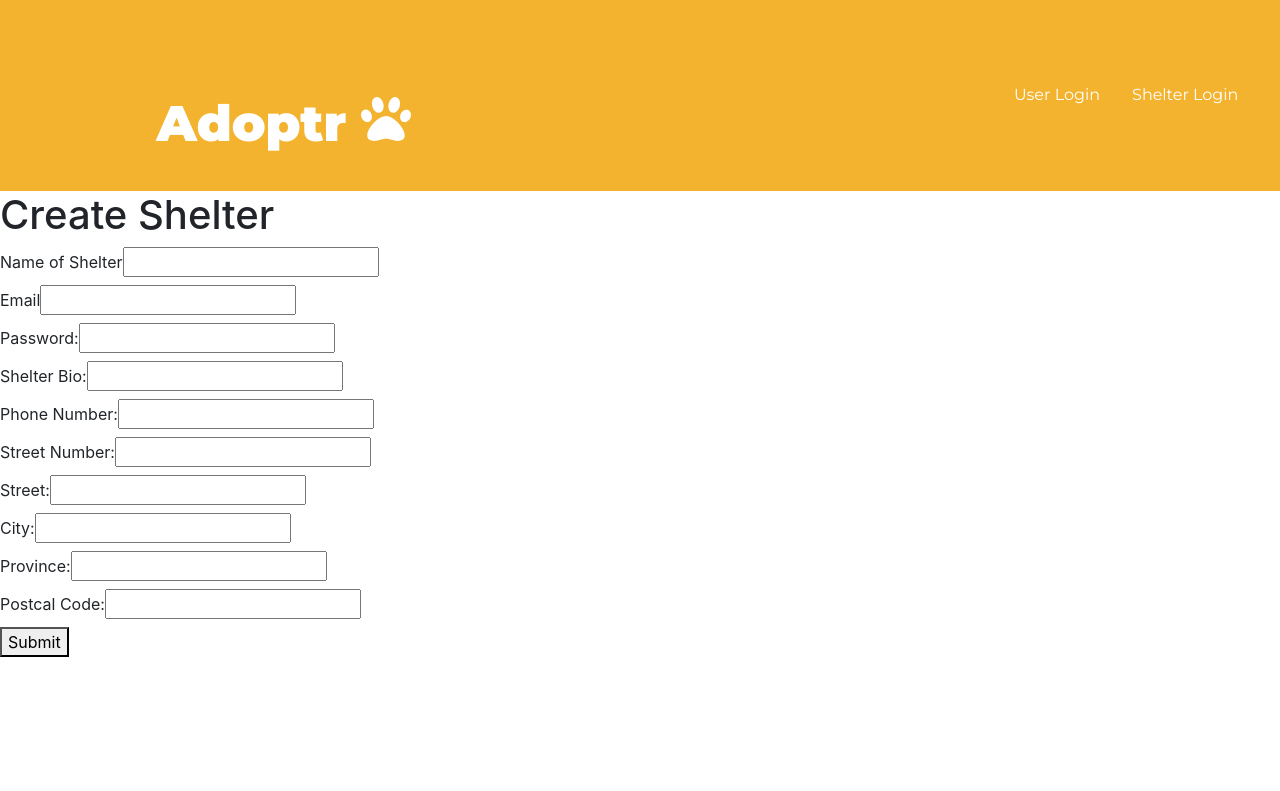
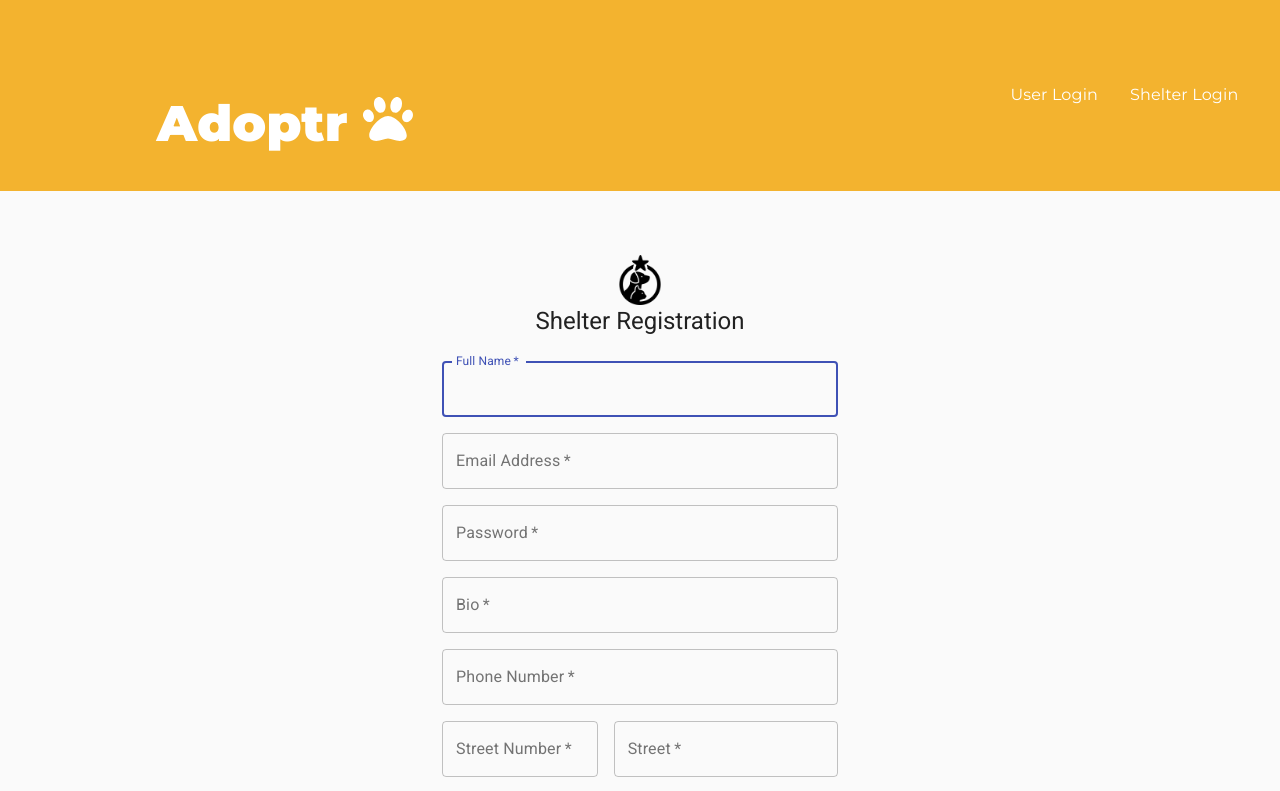
Before and after one commit to GrandMothersill/adoptr, a React (Create React App) app in the folder adoptr-frontend/: page /shelters in a window 1280 px wide. Shown: the top 791 px of the page. Built offline with nearby package versions, Linux system fonts and the light colour scheme; no server answers.

Commit message:
done styling register pages

```diff
--- a/adoptr-frontend/src/components/UserLogin.js
+++ b/adoptr-frontend/src/components/UserLogin.js
@@ -1,5 +1,6 @@
 import React, {useState} from 'react';
 import axios from "axios";
+import { Redirect } from "react-router-dom";
 import Button from '@material-ui/core/Button';
 import CssBaseline from '@material-ui/core/CssBaseline';
 import TextField from '@material-ui/core/TextField';
@@ -8,12 +9,11 @@ import Grid from '@material-ui/core/Grid';
 import Typography from '@material-ui/core/Typography';
 import { makeStyles } from '@material-ui/core/styles';
 import Container from '@material-ui/core/Container';
-import { Redirect } from "react-router-dom";
 import { Spring } from "react-spring/renderprops";
 import { FontAwesomeIcon } from '@fortawesome/react-fontawesome';
 import { faPaw } from '@fortawesome/free-solid-svg-icons';
+import animals from "../images/animals.png";
 import "../styles/Login.css"
-import animals from "../images/animals.png";
 
 const useStyles = makeStyles((theme) => ({
   paper: {
--- a/adoptr-frontend/src/components/UserMatches.js
+++ b/adoptr-frontend/src/components/UserMatches.js
@@ -1,5 +1,6 @@
 import React, { useState, useEffect } from "react"
 import axios from "axios"
+import { Redirect } from "react-router-dom";
 import Dashboard from "./Dashboard";
 import Card from 'react-bootstrap/Card';
 import Button from 'react-bootstrap/Button';
@@ -7,6 +8,7 @@ import Button from 'react-bootstrap/Button';
 function UserMatches(props) {
   const [loading, setLoading] = useState(true);
   let profiles;
+
 
   useEffect(() => {
     // async function fetchData() {
@@ -26,6 +28,12 @@ function UserMatches(props) {
     // }
 
     // fetchData();
+
+    if (!props.state.type) {
+      return <Redirect to="/" />
+    } else if (props.state.type === "user") {
+      return <Redirect to="/landing" />
+    }
 
     axios
     .get(`http://localhost:3001/matches/user/?userID=${props.state.account._id}`)
--- a/adoptr-frontend/src/components/shelterRegistration.js
+++ b/adoptr-frontend/src/components/shelterRegistration.js
@@ -1,8 +1,39 @@
 import React, { useState, useEffect } from 'react';
 import axios from "axios";
 import { Redirect } from "react-router-dom"
+import Button from '@material-ui/core/Button';
+import CssBaseline from '@material-ui/core/CssBaseline';
+import TextField from '@material-ui/core/TextField';
+import Link from '@material-ui/core/Link';
+import Grid from '@material-ui/core/Grid';
+import Typography from '@material-ui/core/Typography';
+import { makeStyles } from '@material-ui/core/styles';
+import Container from '@material-ui/core/Container';
+import animals from "../images/animals.png";
+import "../styles/Login.css"
+
+const useStyles = makeStyles((theme) => ({
+    paper: {
+      marginTop: theme.spacing(8),
+      display: 'flex',
+      flexDirection: 'column',
+      alignItems: 'center',
+    },
+    avatar: {
+      margin: theme.spacing(1),
+      backgroundColor: theme.palette.secondary.main,
+    },
+    form: {
+      width: '100%', // Fix IE 11 issue.
+      marginTop: theme.spacing(3),
+    },
+    submit: {
+      margin: theme.spacing(3, 0, 2),
+    },
+  }));
 
 function ShelterRegistration(props) {
+    const classes = useStyles();
     const [landingRedirect, setLandingRedirect] = useState(false);
     const [name, setName] = useState("");
     const [email, setEmail] = useState("");
@@ -87,110 +118,166 @@ function ShelterRegistration(props) {
     }
 
     return (
-        <form onSubmit={handleSubmit}>
-            <h1>Create Shelter</h1>
-            <label>
-                Name of Shelter
-                <input
+    <Container component="main" maxWidth="xs">
+      <CssBaseline />
+      <div className={classes.paper}>
+        <img className="animals" src={animals} alt="animals"/>
+        <Typography component="h1" variant="h5">
+          Shelter Registration
+        </Typography>
+        <form className={classes.form} noValidate onSubmit={handleSubmit}>
+          <Grid container spacing={2}>
+            <Grid item xs={12}>
+              <TextField
+                variant="outlined"
+                required
+                fullWidth
+                id="name"
+                label="Full Name"
                 name="name"
+                autoComplete="name"
+                onChange={e => setName(e.target.value)}
+                autoFocus
+              />
+            </Grid>
+            <Grid item xs={12}>
+              <TextField
+                variant="outlined"
+                required
+                fullWidth
+                name="email"
+                label="Email Address"
                 type="text"
-                    value={name}
-                    onChange={e => setName(e.target.value)}
-                    required />
-            </label>
-            <br></br>
-            <label>
-                Email
-                <input
-                    name="email"
-                    type="email"
-                    value={email}
+                id="email"
+                autoComplete="email"
                 onChange={e => setEmail(e.target.value)}
-                    required />
-            </label>
-            <br></br>
-            <label>
-                Password:
-                <input
+              />
+            </Grid>
+            <Grid item xs={12}>
+              <TextField
+                variant="outlined"
+                required
+                fullWidth
                 name="password"
+                label="Password"
                 type="password"
-                    value={password}
+                id="password"
+                autoComplete="password"
                 onChange={e => setPassword(e.target.value)}
-                    required />
-            </label>
-            <br></br>
-            <label>
-                Shelter Bio:
-                <input
+              />
+            </Grid>
+            <Grid item xs={12}>
+              <TextField
+                variant="outlined"
+                required
+                fullWidth
                 name="bio"
+                label="Bio"
                 type="text"
-                    value={bio}
+                id="bio"
+                autoComplete="bio"
                 onChange={e => setBio(e.target.value)}
-                    required />
-            </label>
-            <br></br>
-            <label>
-                Phone Number:
-                <input
+              />
+            </Grid>
+            <Grid item xs={12}>
+              <TextField
+                variant="outlined"
+                required
+                fullWidth
                 name="phone"
-                    type="phoneNumber"
-                    value={phone}
+                label="Phone Number"
+                type="tel"
+                id="phone"
+                autoComplete="phone"
                 onChange={e => setPhone(e.target.value)}
-                    required />
-            </label>
-            <br></br>
-            <label>
-                Street Number:
-                <input
-                    name="street_number"
+              />
+            </Grid>
+            <Grid item xs={12} sm={5}>
+              <TextField
+                variant="outlined"
+                required
+                fullWidth
+                name="number"
+                label="Street Number"
                 type="text"
-                    value={streetNumber}
+                id="number"
+                autoComplete="number"
                 onChange={e => setStreetNumber(e.target.value)}
-                    required />
-            </label>
-            <br></br>
-            <label>
-                Street:
-                <input
+              />
+            </Grid>
+            <Grid item xs={12} sm={7}>
+              <TextField
+                variant="outlined"
+                required
+                fullWidth
                 name="street"
+                label="Street"
                 type="text"
-                    value={street}
+                id="street"
+                autoComplete="street"
                 onChange={e => setStreet(e.target.value)}
-                    required />
-            </label>
-            <br></br>
-            <label>
-                City:
-                <input
+              />
+            </Grid>
+            <Grid item xs={12}>
+              <TextField
+                variant="outlined"
+                required
+                fullWidth
                 name="city"
+                label="City"
                 type="text"
-                    value={city}
+                id="city"
+                autoComplete="city"
                 onChange={e => setCity(e.target.value)}
-                    required />
-            </label>
-            <br></br>
-            <label>
-                Province:
-                <input
+              />
+            </Grid>
+            <Grid item xs={12} sm={6}>
+              <TextField
+                variant="outlined"
+                required
+                fullWidth
                 name="province"
+                label="Province"
                 type="text"
-                    value={province}
+                id="province"
+                autoComplete="province"
                 onChange={e => setProvince(e.target.value)}
-                    required />
-            </label>
-            <br></br>
-            <label>
-                Postcal Code:
-                <input
-                    name="address"
+              />
+            </Grid>
+            <Grid item xs={12} sm={6}>
+              <TextField
+                variant="outlined"
+                required
+                fullWidth
+                name="code"
+                label="Postal Code"
                 type="text"
-                    value={postalCode}
+                id="code"
+                autoComplete="code"
                 onChange={e => setPostalCode(e.target.value)}
-                    required />
-            </label>
-            <br></br>
-            <button>Submit</button>
+              />
+            </Grid>
+          </Grid>
+          <Button
+            type="submit"
+            fullWidth
+            variant="contained"
+            color="primary"
+            className={classes.submit}
+            style={{"background-color": "black"}}
+          >
+            Sign Up
+          </Button>
+          <Grid container>
+            <Grid item>
+              <Link href="/shelterlogin" variant="body2" style={{"color": "black"}}>
+                Already have an account? Login
+              </Link>
+            </Grid>
+          </Grid>
         </form>
+      </div>
+    </Container>
     );
 }
 
--- a/adoptr-frontend/src/components/userRegistration.js
+++ b/adoptr-frontend/src/components/userRegistration.js
@@ -1,8 +1,39 @@
 import React, { useState } from 'react';
 import axios from "axios";
 import { Redirect } from "react-router-dom"
+import Button from '@material-ui/core/Button';
+import CssBaseline from '@material-ui/core/CssBaseline';
+import TextField from '@material-ui/core/TextField';
+import Link from '@material-ui/core/Link';
+import Grid from '@material-ui/core/Grid';
+import Typography from '@material-ui/core/Typography';
+import { makeStyles } from '@material-ui/core/styles';
+import Container from '@material-ui/core/Container';
+import animals from "../images/animals.png";
+import "../styles/Login.css"
+
+const useStyles = makeStyles((theme) => ({
+    paper: {
+      marginTop: theme.spacing(8),
+      display: 'flex',
+      flexDirection: 'column',
+      alignItems: 'center',
+    },
+    avatar: {
+      margin: theme.spacing(1),
+      backgroundColor: theme.palette.secondary.main,
+    },
+    form: {
+      width: '100%', // Fix IE 11 issue.
+      marginTop: theme.spacing(3),
+    },
+    submit: {
+      margin: theme.spacing(3, 0, 2),
+    },
+  }));
 
 function UserRegistration(props) {
+    const classes = useStyles();
     const [landingRedirect, setLandingRedirect] = useState(false);
     const [name, setName] = useState("");
     const [email, setEmail] = useState("");
@@ -51,51 +82,88 @@ function UserRegistration(props) {
     }
 
     return (
-        <form onSubmit={handleSubmit}>
-            <h1>Create Account</h1>
-            <label>
-                Full Name
-                <input
+    <Container component="main" maxWidth="xs">
+      <CssBaseline />
+      <div className={classes.paper}>
+        <img className="animals" src={animals} alt="animals"/>
+        <Typography component="h1" variant="h5">
+          User Registration
+        </Typography>
+        <form className={classes.form} noValidate onSubmit={handleSubmit}>
+          <Grid container spacing={2}>
+            <Grid item xs={12}>
+              <TextField
+                variant="outlined"
+                required
+                fullWidth
+                id="name"
+                label="Full Name"
                 name="name"
+                autoComplete="name"
+                onChange={e => setName(e.target.value)}
+                autoFocus
+              />
+            </Grid>
+            <Grid item xs={12}>
+              <TextField
+                variant="outlined"
+                required
+                fullWidth
+                name="email"
+                label="Email Address"
                 type="text"
-                    value={name}
-                    onChange={e => setName(e.target.value)}
-                    required />
-            </label>
-            <br></br>
-            <label>
-                Email
-                <input
-                    name="email"
-                    type="email"
-                    value={email}
+                id="email"
+                autoComplete="email"
                 onChange={e => setEmail(e.target.value)}
-                    required />
-            </label>
-            <br></br>
-            <label>
-                Password:
-                <input
+              />
+            </Grid>
+            <Grid item xs={12}>
+              <TextField
+                variant="outlined"
+                required
+                fullWidth
                 name="password"
+                label="Password"
                 type="password"
-                    value={password}
+                id="password"
+                autoComplete="password"
                 onChange={e => setPassword(e.target.value)}
-                    required />
-            </label>
-            <br></br>
-            <label>
-                Display Picture:
-                <input
-                    name="userPhoto"
-                    type="userPhoto"
-                    value={userPhoto}
+              />
+            </Grid>
+            <Grid item xs={12}>
+              <TextField
+                variant="outlined"
+                required
+                fullWidth
+                name="photo"
+                label="Profile Photo"
+                type="text"
+                id="password"
+                autoComplete="photo"
                 onChange={e => setUserPhoto(e.target.value)}
-                    required />
-            </label>
-            <br></br>
-
-            <button>Submit</button>
+              />
+            </Grid>
+          </Grid>
+          <Button
+            type="submit"
+            fullWidth
+            variant="contained"
+            color="primary"
+            className={classes.submit}
+            style={{"background-color": "black"}}
+          >
+            Sign Up
+          </Button>
+          <Grid container>
+            <Grid item>
+              <Link href="/login" variant="body2" style={{"color": "black"}}>
+                Already have an account? Login
+              </Link>
+            </Grid>
+          </Grid>
         </form>
+      </div>
+    </Container>
     );
 }
 
```
Lines whose indentation alone changed are shown as unchanged.
